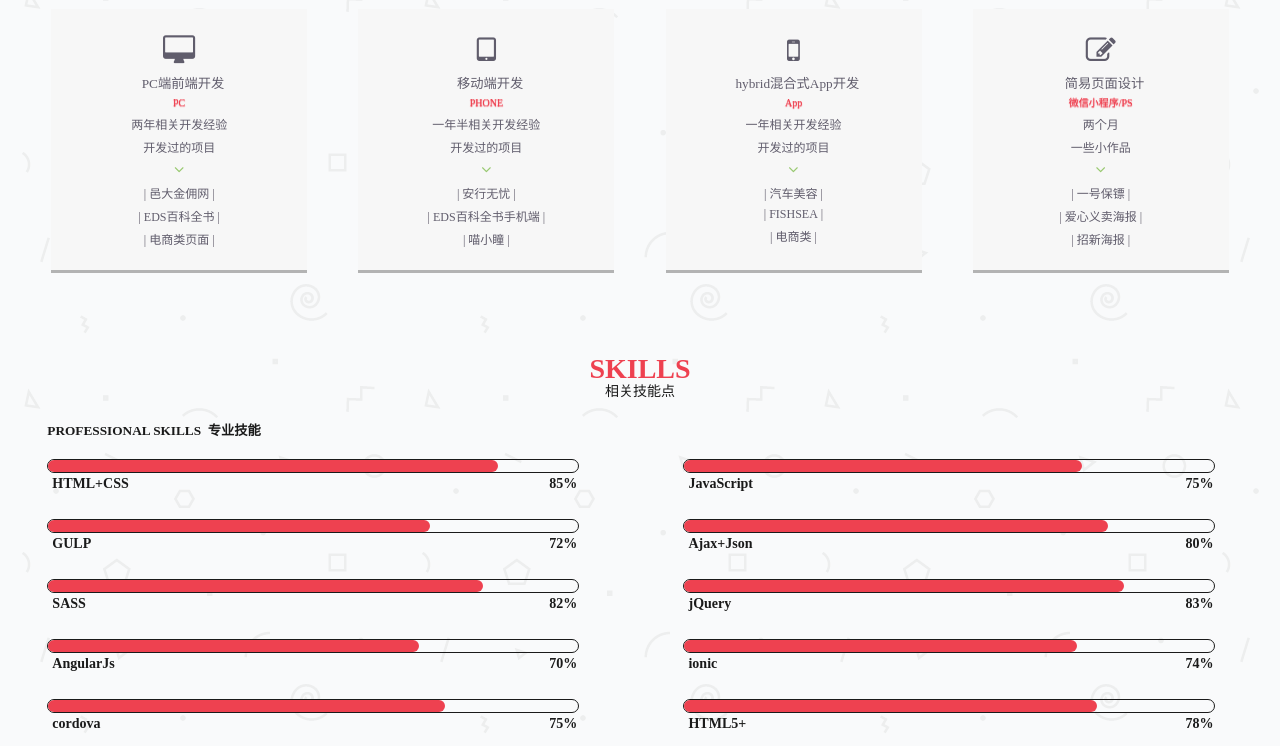
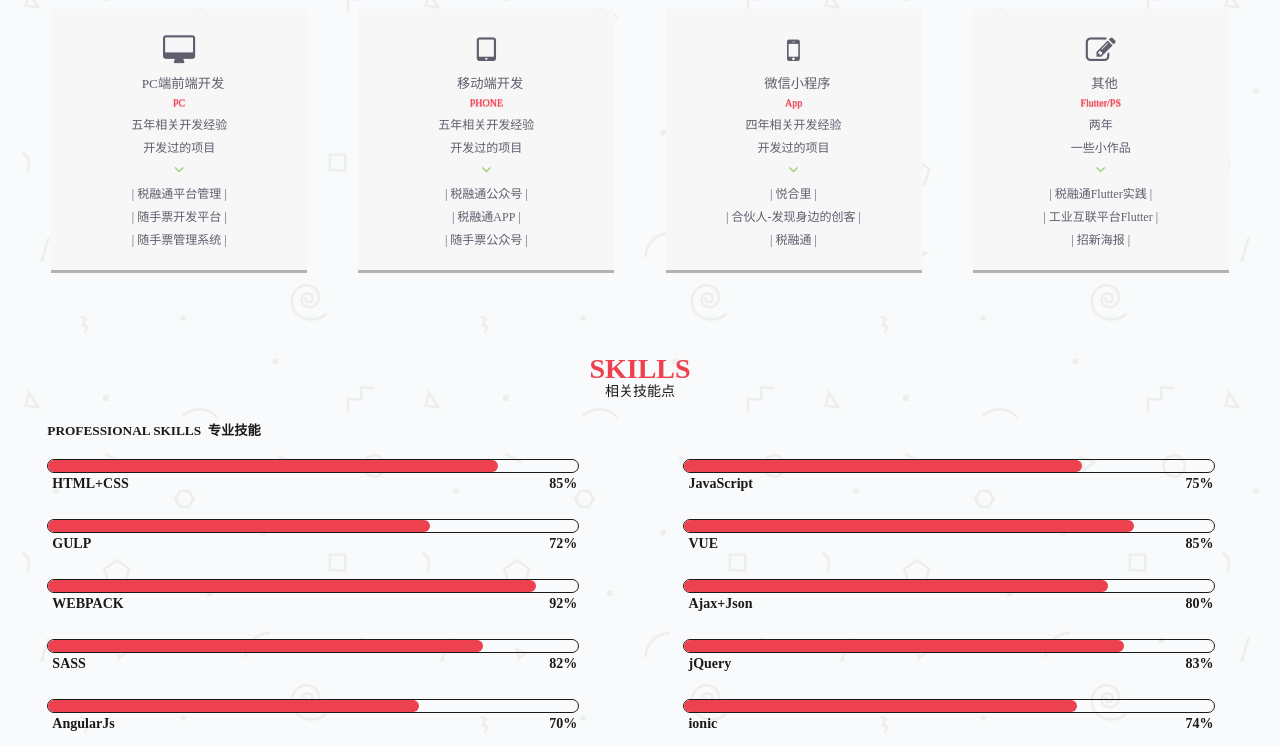
Before and after one commit to Bigfish-Alex/Bigfish-Alex.github.io, a plain HTML site: page index.html in a window 1280 px wide. Shown: the part 1167-1913 px from the top of the page. Drawn offline with Linux system fonts and the light colour scheme.

Commit message:
change some data

```diff
--- a/index.html
+++ b/index.html
@@ -70,7 +70,7 @@
 						<img src="libs/image/avatar-white.jpg"/>
 					</div>
 					<div class="workNow">
-						<span>可以随时上岗喔!</span>
+						<span>来叫我去上班吧!</span>
 					</div>
 				</div>
 				<div class="linkBall aboutMe">
@@ -100,7 +100,7 @@
 					<li><span class="fa fa-home"></span>广东省广州市</li>
 					<li><span class="fa fa-github"></span>Bigfish-Alex</li>
 					<li><span class="fa fa-tags"></span>本boy毕业于五邑大学计算机学院，目前主要从事<br />
-														的是HTML5的前端开发工作。做前端工作已经有2年的<br />
+														的是HTML5的前端开发工作。做前端工作已经有5年的<br />
 														相关经验啦,如果对我有兴趣的话点开其他链接看看更多<br />
 														关于我的信息吧</li>
 				</ul>
@@ -124,44 +124,44 @@
 					<span class="fa fa-desktop"></span>
 					<h5>PC端前端开发</h5>
 					<i>PC</i>
-					<p>两年相关开发经验</p>
+					<p>五年相关开发经验</p>
 					<p>开发过的项目</p>
 					<p><span class="fa fa-angle-down"></span></p>
-					<p>|&nbsp;邑大金佣网&nbsp;|</p>
-					<p>|&nbsp;EDS百科全书&nbsp;|</p>
-					<p>|&nbsp;电商类页面&nbsp;|</p>
+					<p>|&nbsp;税融通平台管理&nbsp;|</p>
+					<p>|&nbsp;随手票开发平台&nbsp;|</p>
+					<p>|&nbsp;随手票管理系统&nbsp;|</p>
 				</li>
 				<li>
 					<span class="fa fa-tablet"></span>
 					<h5>移动端开发</h5>
 					<i>PHONE</i>
-					<p>一年半相关开发经验</p>
+					<p>五年相关开发经验</p>
 					<p>开发过的项目</p>
 					<p><span class="fa fa-angle-down"></span></p>
-					<p>|&nbsp;安行无忧&nbsp;|</p>
-					<p>|&nbsp;EDS百科全书手机端&nbsp;|</p>
-					<p>|&nbsp;喵小瞳&nbsp;|</p>
+					<p>|&nbsp;税融通公众号&nbsp;|</p>
+					<p>|&nbsp;税融通APP&nbsp;|</p>
+					<p>|&nbsp;随手票公众号&nbsp;|</p>
 				</li>
 				<li>
 					<span class="fa fa-mobile-phone"></span>
-					<h5>hybrid混合式App开发</h5>
+					<h5>微信小程序</h5>
 					<i>App</i>
-					<p>一年相关开发经验</p>
+					<p>四年相关开发经验</p>
 					<p>开发过的项目</p>
 					<p><span class="fa fa-angle-down"></span></p>
-					<p>|&nbsp;汽车美容&nbsp;|</p>
-					<p>|&nbsp;FISHSEA&nbsp;|</p>
-					<p>|&nbsp;电商类&nbsp;|</p>
+					<p>|&nbsp;悦合里&nbsp;|</p>
+					<p>|&nbsp;合伙人-发现身边的创客&nbsp;|</p>
+					<p>|&nbsp;税融通&nbsp;|</p>
 				</li>
 				<li>
 					<span class="fa fa-edit"></span>
-					<h5>简易页面设计</h5>
-					<i>微信小程序/PS</i>
-					<p>两个月</p>
+					<h5>其他</h5>
+					<i>Flutter/PS</i>
+					<p>两年</p>
 					<p>一些小作品</p>
 					<p><span class="fa fa-angle-down"></span></p>
-					<p>|&nbsp;一号保镖&nbsp;|</p>
-					<p>|&nbsp;爱心义卖海报&nbsp;|</p>
+					<p>|&nbsp;税融通Flutter实践&nbsp;|</p>
+					<p>|&nbsp;工业互联平台Flutter&nbsp;|</p>
 					<p>|&nbsp;招新海报&nbsp;|</p>
 				</li>
 			</ul>
@@ -191,6 +191,22 @@
 					</div>
 				</div>
 				<p>GULP<span>72%</span></p>
+			</div>
+			<div class="skillsBox">
+				<div class="precentBox">
+					<div class="precent">
+
+					</div>
+				</div>
+				<p>VUE<span>85%</span></p>
+			</div>
+			<div class="skillsBox">
+				<div class="precentBox">
+					<div class="precent">
+
+					</div>
+				</div>
+				<p>WEBPACK<span>92%</span></p>
 			</div>
 			<div class="skillsBox">
 				<div class="precentBox">
@@ -377,19 +393,18 @@
 							<div class="numBox">
 								01
 							</div>
-							<h6>中山市穿山甲网络科技有限公司</h6>
-							<p>在中山市穿山甲网络科技有限公司期间主要从事的是网站前端方面的开发工作，
-							期间参与开发了EDS百科全书PC端及手机端的开发工作</p>
-							<h5>2015-2016</h5>
+							<h6>广州中胜物联网络科技有限公司</h6>
+							<p>在广州中胜物联网络科技有限公司期间主要从事的是H5方面的开发工作，期间主要
+							参与开发了安行无忧、汽车美容、智能铁鞋、喵小瞳等项目</p>
+							<h5>2016-2017</h5>
 						</div>
 						<div class="societyContent">
 							<div class="numBox">
 								02
 							</div>
-							<h6>广州中胜物联网络科技有限公司</h6>
-							<p>在广州中胜物联网络科技有限公司期间主要从事的是H5方面的开发工作，期间主要
-							参与开发了安行无忧、汽车美容、智能铁鞋、喵小瞳等项目</p>
-							<h5>2016-2017</h5>
+							<h6>广东企数标普互联网信息服务有限公司</h6>
+							<p>负责公司前端项目方面需求分析，技术选型，项目架构搭建和日常开发迭代工作</p>
+							<h5>2017-2021</h5>
 						</div>
 					</div>
 				</div>
@@ -422,12 +437,16 @@
 					<img src="libs/image/mei01.jpg" type="pc"/>
 					<img src="libs/image/mei02.jpg" type="pc"/>
 					<img src="libs/image/mei03.jpg" type="pc"/>
+					<img src="libs/image/phoen01.jpeg" style="phone">
 					<img src="libs/image/mia01.jpg" type="phone"/>
 					<img src="libs/image/carbeauty01.jpg" type="phone"/>
 					<img src="libs/image/carbeauty02.jpg" type="phone"/>
 					<img src="libs/image/carbeauty03.jpg" type="phone"/>
 					<img src="libs/image/eds01.jpg" type="pc"/>
 					<img src="libs/image/eds02.png" type="pc"/>
+					<img src="libs/image/phoen02.jpeg" style="phone">
+					<img src="libs/image/phoen03.jpeg" style="phone">
+					<img src="libs/image/phoen04.jpeg" style="phone">
 					<img src="libs/image/poster01.jpg" type="ps"/>
 					<img src="libs/image/poster02.jpg" type="ps"/>
 					<img src="libs/image/jingyong01.png" type="pc"/>
```
Also changed, not shown: libs/image/mei01.jpg, libs/image/mei02.jpg, libs/image/mei03.jpg, libs/image/phoen01.jpeg (added), libs/image/phone02.jpeg (added), libs/image/phone03.jpeg (added), libs/image/phone04.jpeg (added), 3 other files.
